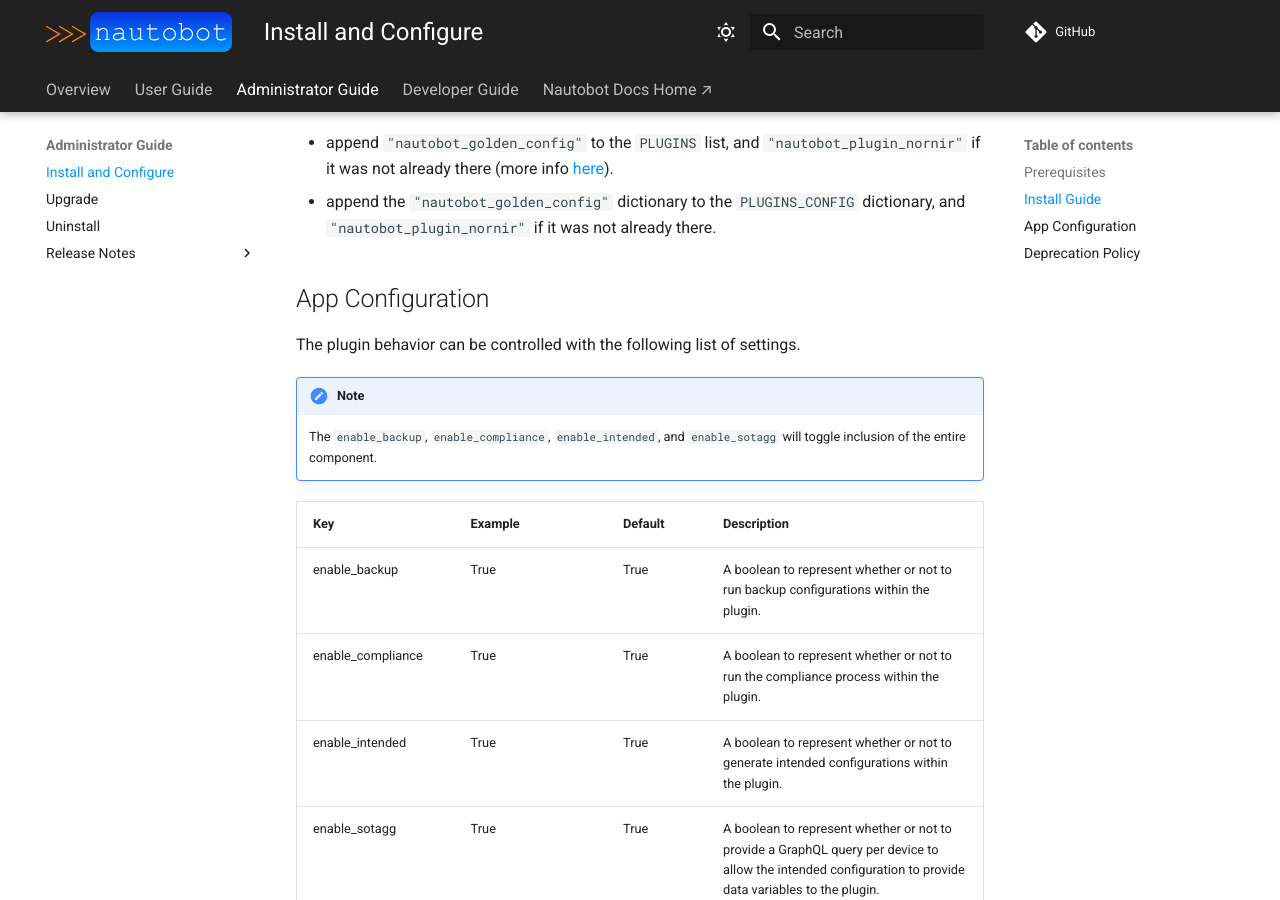
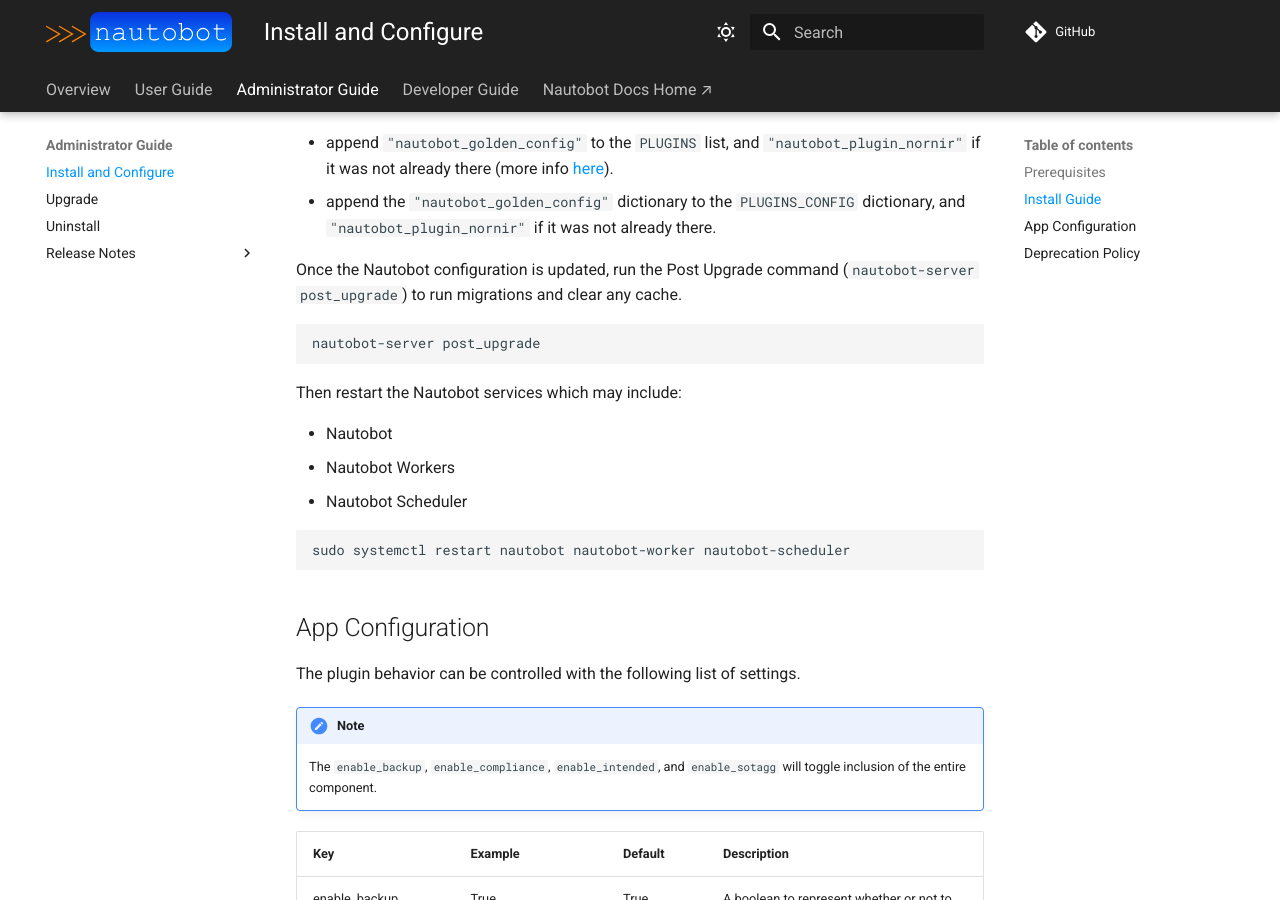
Before and after one commit to nautobot/nautobot-app-golden-config, an MkDocs documentation site: the page built from docs/admin/admin_install.md, in a window 1280 px wide and 900 px high, scrolled down 1347 px. Built offline with MkDocs 1.6.1 and Material for MkDocs 9.7.7, drawn with Linux system fonts in a browser that asks for light colours; comment, search, counter and statistics services are not loaded.

Commit message:
Adds post_upgrade and restart services. (#334)
* Adds post_upgrade and restart services.

* Update docs/admin/admin_install.md

Co-authored-by: Ken Celenza <ken@celenza.org>

````diff
--- a/docs/admin/admin_install.md
+++ b/docs/admin/admin_install.md
@@ -59,6 +59,22 @@
 - append `"nautobot_golden_config"` to the `PLUGINS` list, and `"nautobot_plugin_nornir"` if it was not already there (more info [here](https://github.com/nautobot/nautobot-plugin-nornir)).
 - append the `"nautobot_golden_config"` dictionary to the `PLUGINS_CONFIG` dictionary, and `"nautobot_plugin_nornir"` if it was not already there.
 
+Once the Nautobot configuration is updated, run the Post Upgrade command (`nautobot-server post_upgrade`) to run migrations and clear any cache.
+
+```shell
+nautobot-server post_upgrade
+```
+
+Then restart the Nautobot services which may include:
+
+* Nautobot
+* Nautobot Workers
+* Nautobot Scheduler
+
+```shell
+sudo systemctl restart nautobot nautobot-worker nautobot-scheduler
+```
+
 ## App Configuration
 
 The plugin behavior can be controlled with the following list of settings.
````
